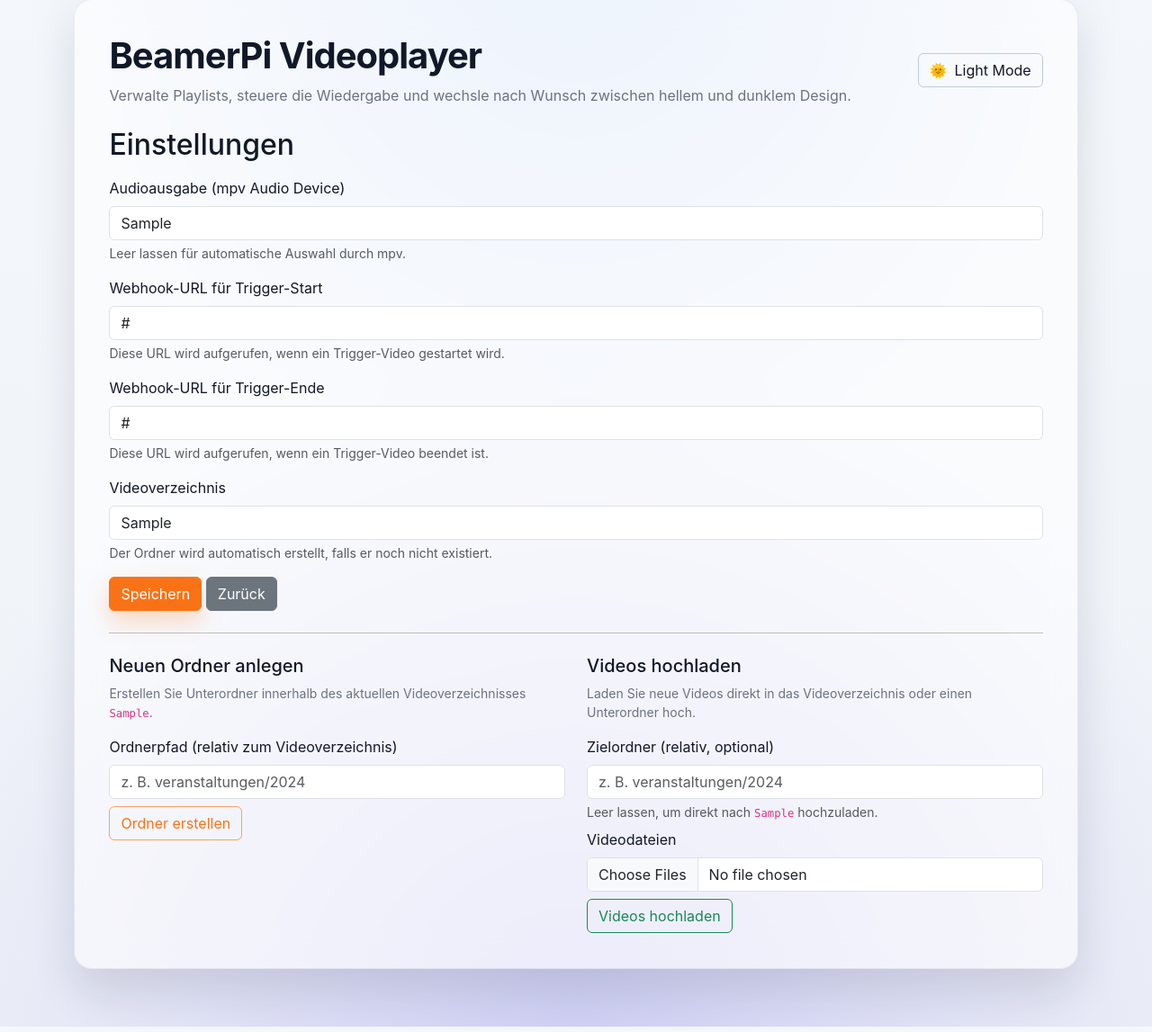
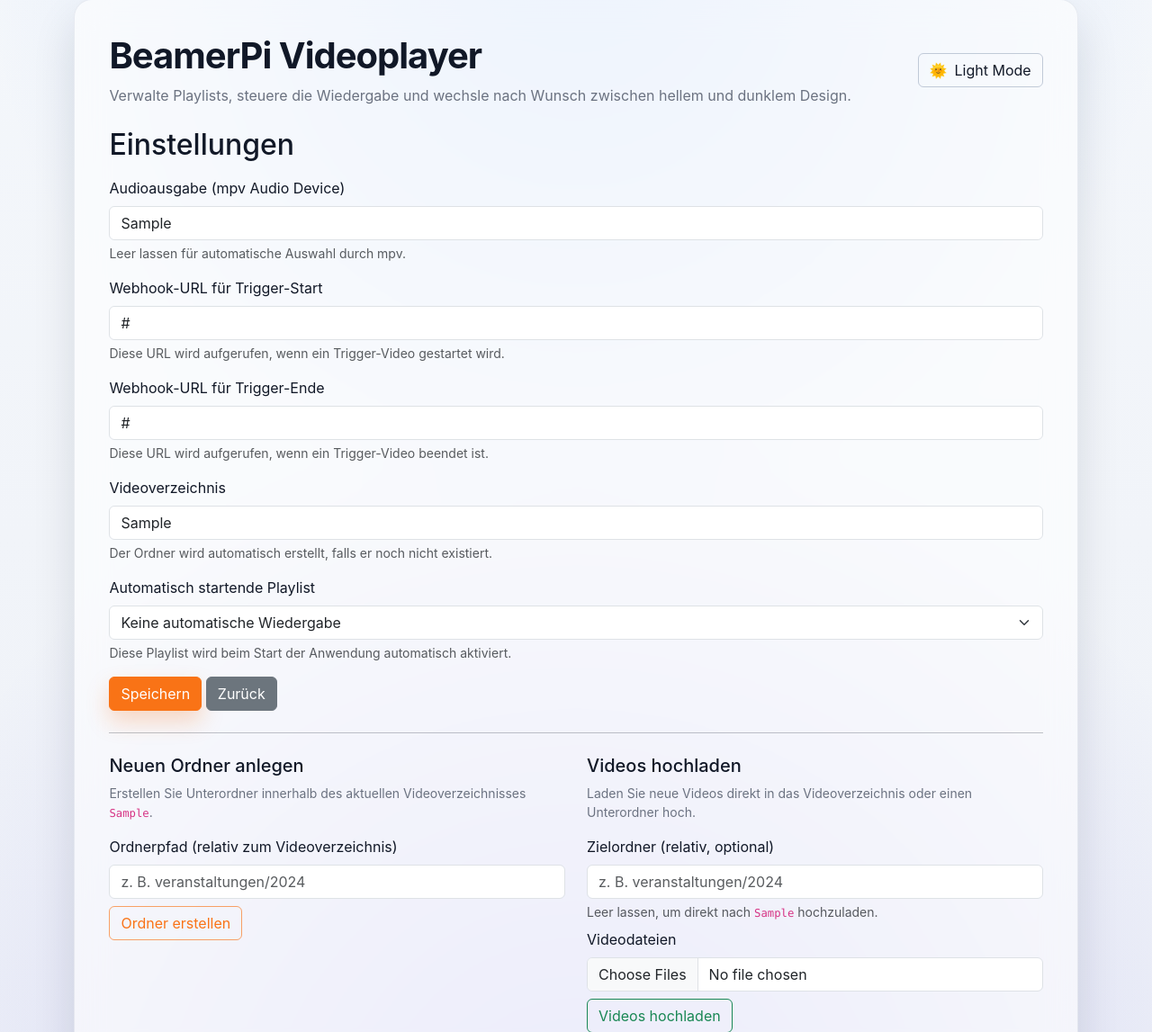
Before and after one commit to AntiHeld889/BeamerPi, a Python web app: template app/templates/settings.html in a window 1280 px wide. Shown: the part 65-1212 px from the top of the page at 90% size. Run offline with Jinja, Linux system fonts and the light colour scheme; the template is opened without the code that fills it: most values are stand-ins (such as "Sample title", 1, 10 or a date in 2020).

Commit message:
Add auto-start playlist selection in settings

```diff
--- a/app/templates/settings.html
+++ b/app/templates/settings.html
@@ -31,6 +31,16 @@
       required
     >
     <div class="form-text">Der Ordner wird automatisch erstellt, falls er noch nicht existiert.</div>
+  </div>
+  <div class="mb-3">
+    <label for="auto_start_playlist" class="form-label">Automatisch startende Playlist</label>
+    <select class="form-select" id="auto_start_playlist" name="auto_start_playlist">
+      <option value="" {% if not settings.auto_start_playlist %}selected{% endif %}>Keine automatische Wiedergabe</option>
+      {% for playlist_name in available_playlists %}
+      <option value="{{ playlist_name }}" {% if settings.auto_start_playlist == playlist_name %}selected{% endif %}>{{ playlist_name }}</option>
+      {% endfor %}
+    </select>
+    <div class="form-text">Diese Playlist wird beim Start der Anwendung automatisch aktiviert.</div>
   </div>
   <button type="submit" class="btn btn-primary">Speichern</button>
   <a href="{{ url_for('index') }}" class="btn btn-secondary">Zurück</a>
```
Also changed, not shown: app/app.py (+16 -0 lines), app/settings.py (+18 -1 lines).
